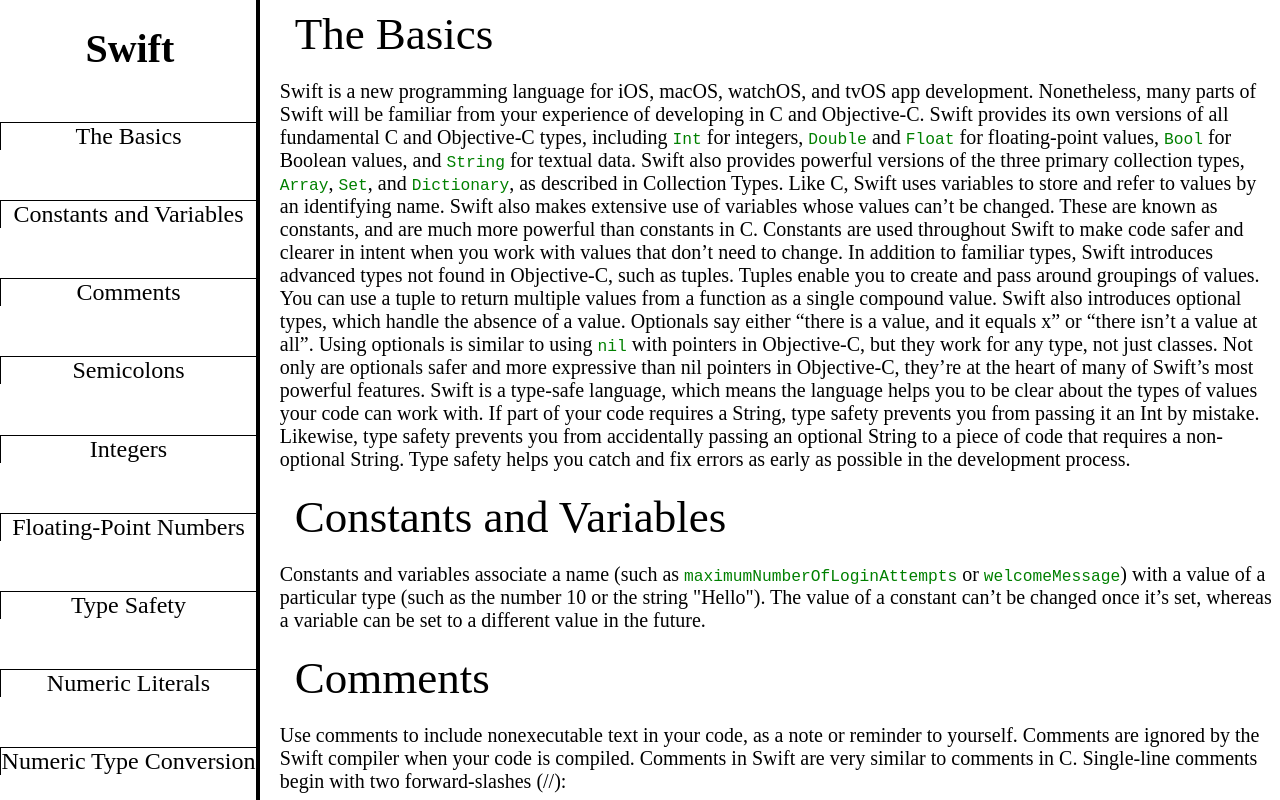
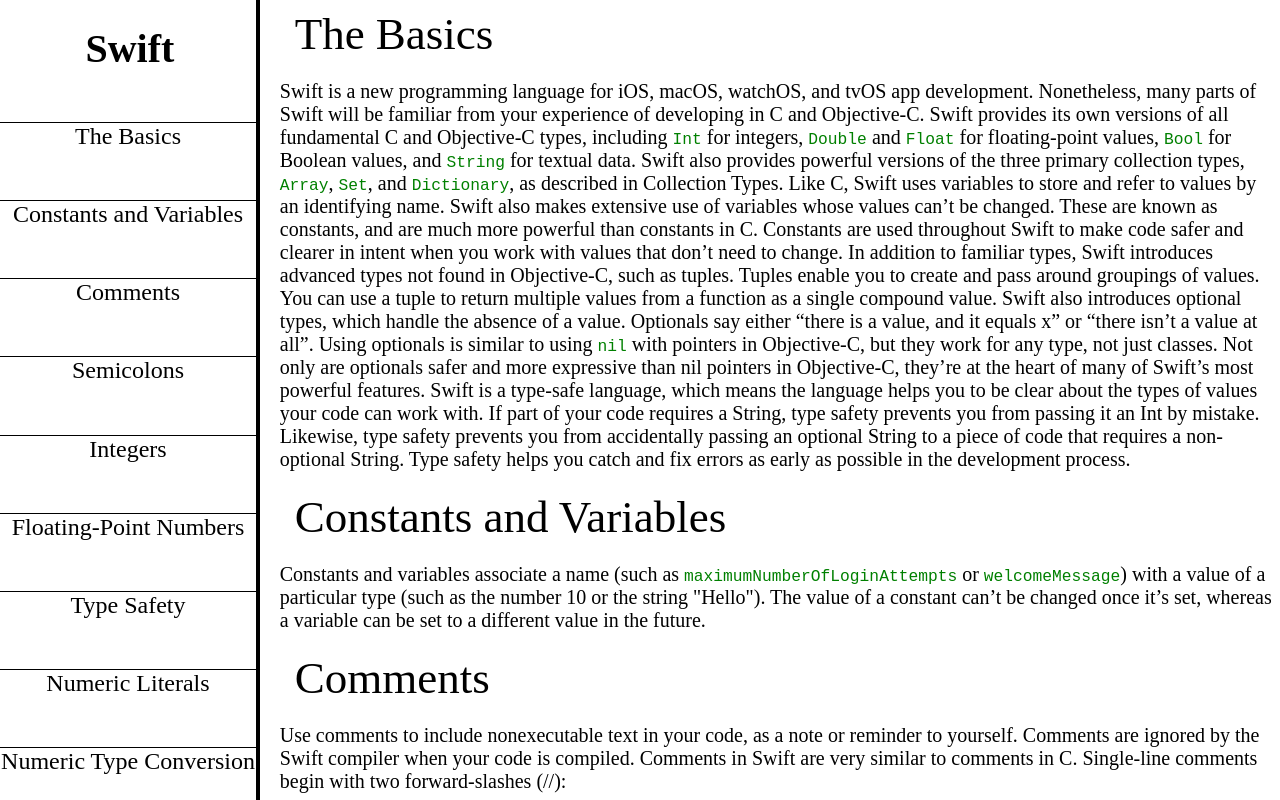
Before and after one commit to lawrencejon/Technical-Documentation-Page, a plain HTML site: page index.html in a window 1280 px wide. Shown: the top 800 px of the page. Drawn offline with Linux system fonts and the light colour scheme.

Commit message:
remove unnecessary border

```diff
--- a/css/main.css
+++ b/css/main.css
@@ -15,6 +15,7 @@
 }
 #navbar a {
   border: 1px solid;
+  border-left: 0px;
   border-bottom-width: 0px;
   border-right-width: 0px;
   text-decoration: none;
```
